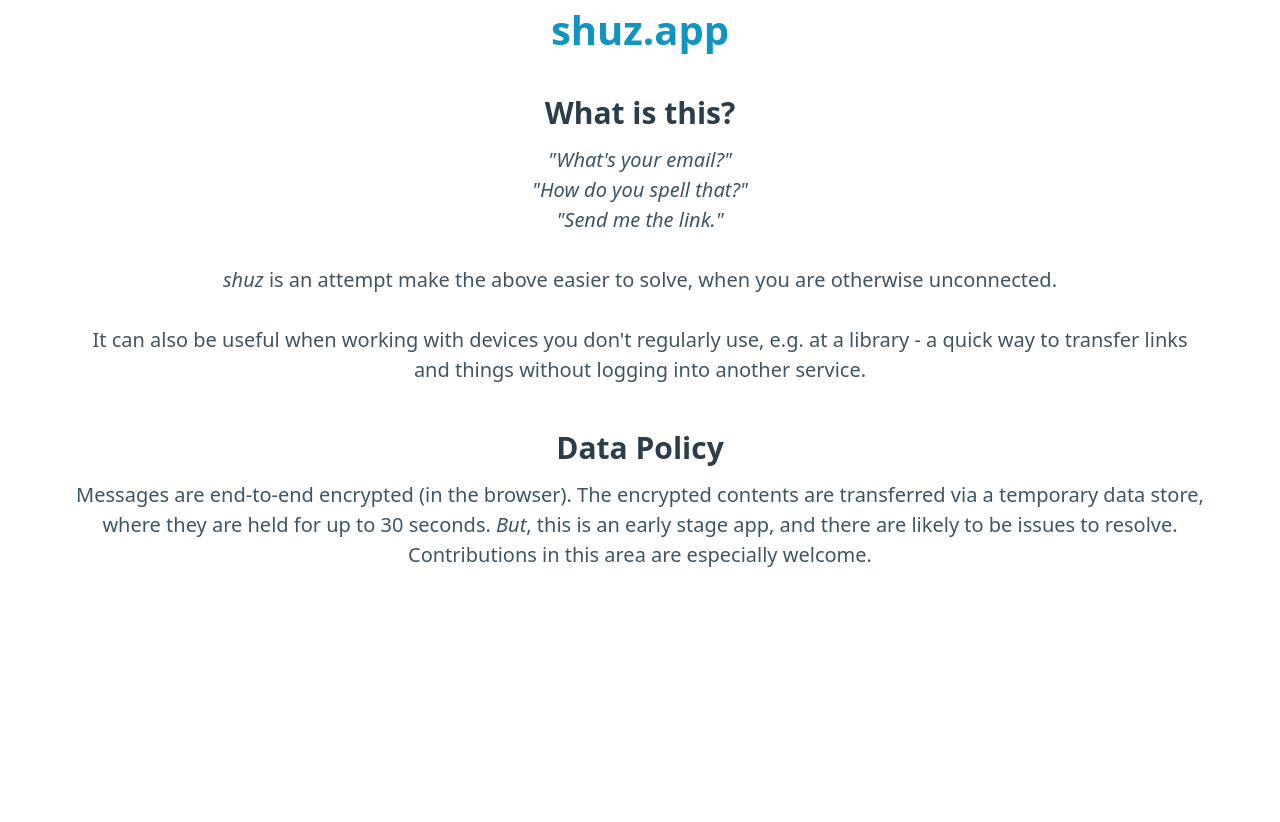
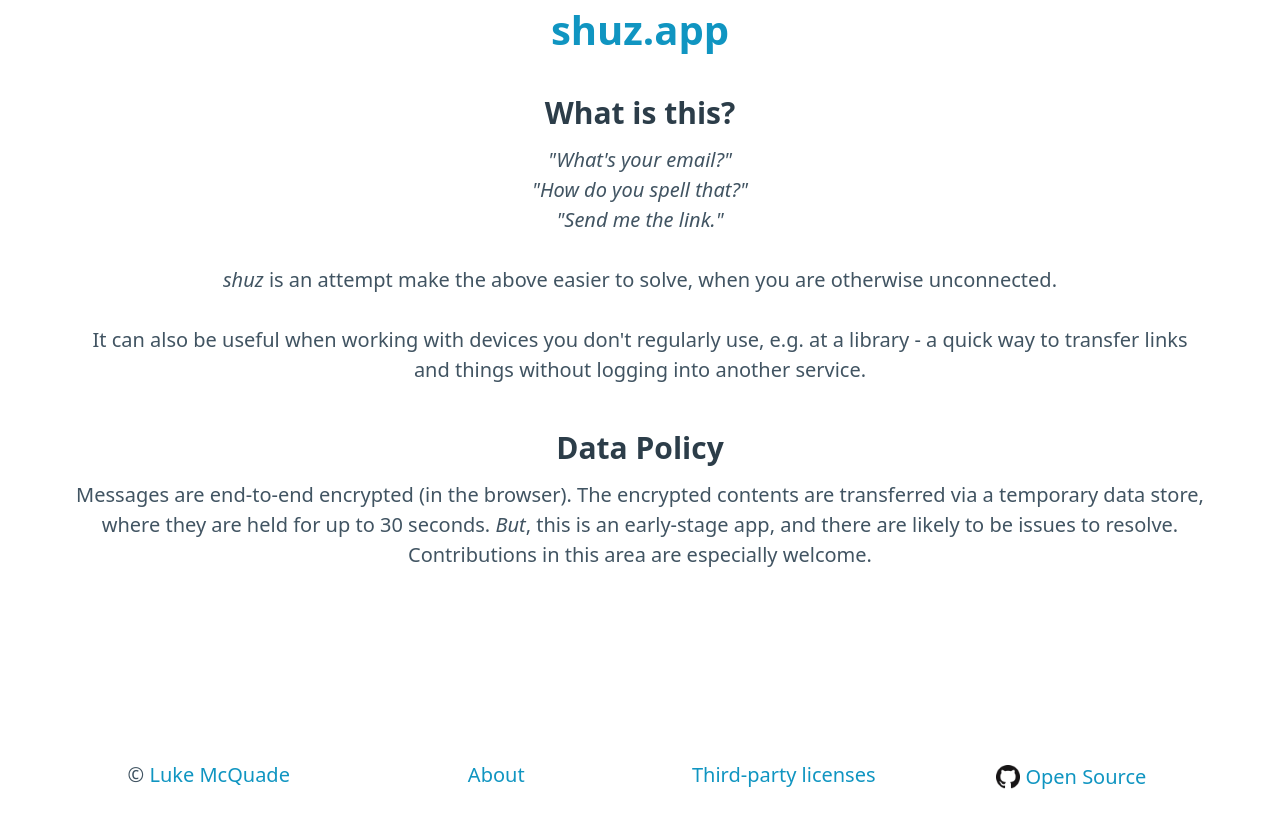
Before and after one commit to lukesdm/shuz, a Next.js app: page /about in a window 1280 px wide. Before the commit the page ends 800 px from the top, so only its background shows below. Built offline with nearby package versions, Linux system fonts and the light colour scheme.

Commit message:
Add footer to About

```diff
--- a/pages/about.tsx
+++ b/pages/about.tsx
@@ -23,8 +23,19 @@ const About: NextPage = () => {
         <p><em>shuz</em>{` is an attempt make the above easier to solve, when you are otherwise unconnected.`}</p>
         <p>{`It can also be useful when working with devices you don't regularly use, e.g. at a library - a quick way to transfer links and things without logging into another service.`}</p>
         <h3 id='#data-policy'>Data Policy</h3>
-        <p>Messages are end-to-end encrypted (in the browser). The encrypted contents are transferred via a temporary data store, where they are held for up to 30 seconds. <em>But</em>, this is an early stage app, and there are likely to be issues to resolve. Contributions in this area are especially welcome.</p>
+        <p>Messages are end-to-end encrypted (in the browser). The encrypted contents are transferred via a temporary data store, where they are held for up to 30 seconds. <em>But</em>, this is an early-stage app, and there are likely to be issues to resolve. Contributions in this area are especially welcome.</p>
       </main>
+      {/* SHOULDDO: Refactor this to a layout shared with Home */}
+      <footer className='container grid'>
+          <p>© <a href="https://github.com/lukesdm">Luke McQuade</a></p>
+          <p><Link href="/about"><a>About</a></Link></p>
+          <p><a href="/licenses.txt">Third-party licenses</a></p>
+          <p><a href="https://github.com/lukesdm/shuz">
+              {/* eslint-disable-next-line @next/next/no-img-element */ /* Awkward to get the style right with Next Image here, and it's a small file anyway. */}
+              <img src='/github-mark/GitHub-Mark-32px.png' alt='GitHub icon' width={24} height={24} />
+              &nbsp;<span style={{verticalAlign: 'middle'}}>{`Open Source`}</span>
+          </a></p>
+      </footer>
     </div>
   );
 }
```
